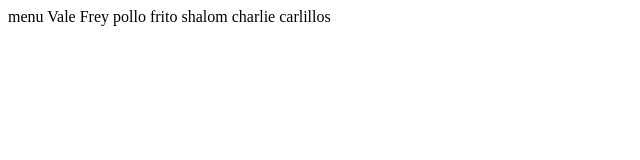
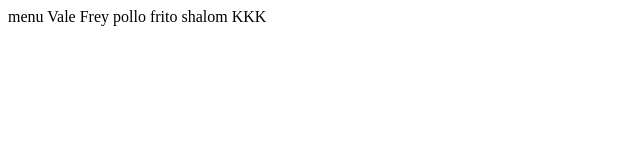
Before and after one commit to Freyzer24/NavasoftProyectoPrueba, a plain HTML site: page menu.html in a window 1280 px wide. Shown: the full height of the page, 0-640 px from the left. Drawn offline with Linux system fonts and the light colour scheme.

Commit message:
Update menu.html

```diff
--- a/menu.html
+++ b/menu.html
@@ -9,7 +9,6 @@
     menu Vale Frey
     pollo frito
     shalom
-    charlie
-    carlillos
+KKK
 </body>
 </html>
```
